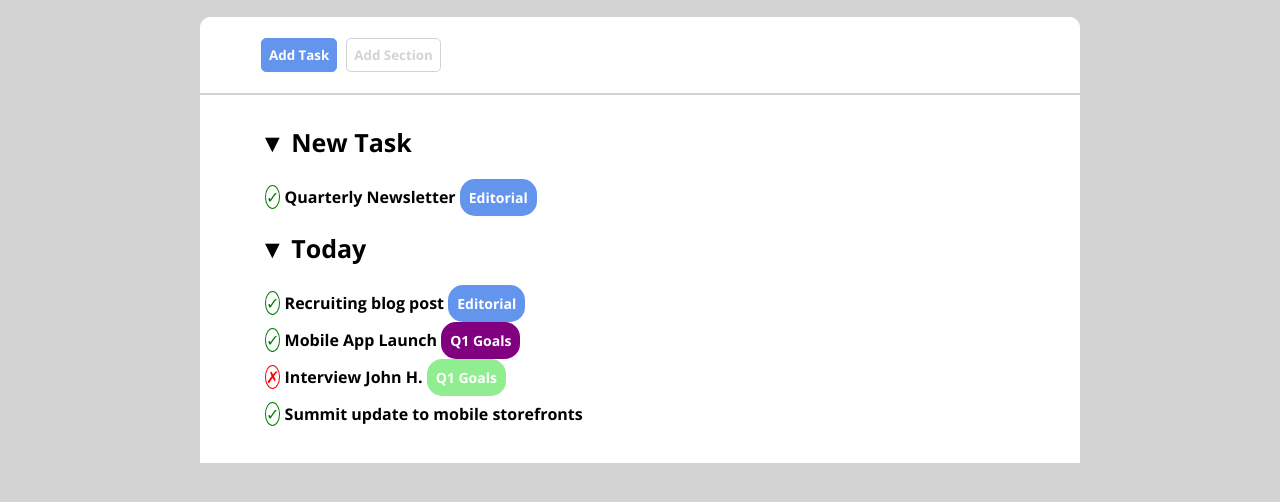
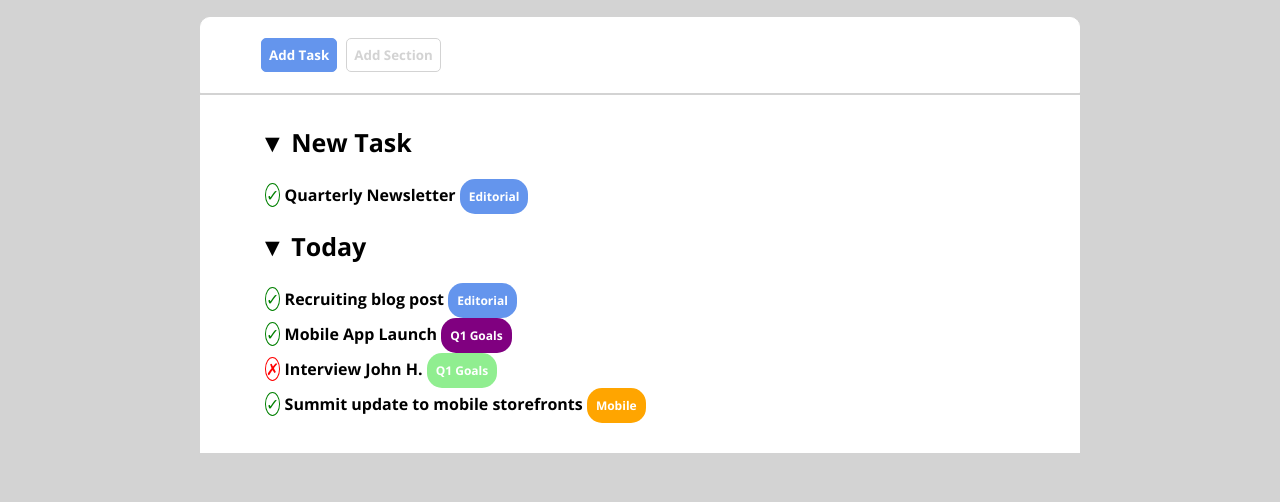
Before and after one commit to Giovanni-Palmitessa/html-css-toboolist, a plain HTML site: page index.html in a window 1280 px wide. Shown: the part 104-606 px from the top of the page. Drawn offline with nearby package versions, Linux system fonts and the light colour scheme.

Commit message:
end 4th row

```diff
--- a/assets/style.css
+++ b/assets/style.css
@@ -75,7 +75,7 @@ nav{
 .note{
     display: inline-block;
     color: white;
-    font-size: 14px;
+    font-size: 12px;
     padding: 8px;
     border: 1px solid transparent;
     border-radius: 15px;
@@ -104,3 +104,7 @@ nav{
     border-radius: 50%;
     margin-left: 35px;
 }
+
+.orange{
+    background-color: orange;
+}
```
Also changed, not shown: index.html (+0 -4 lines).
